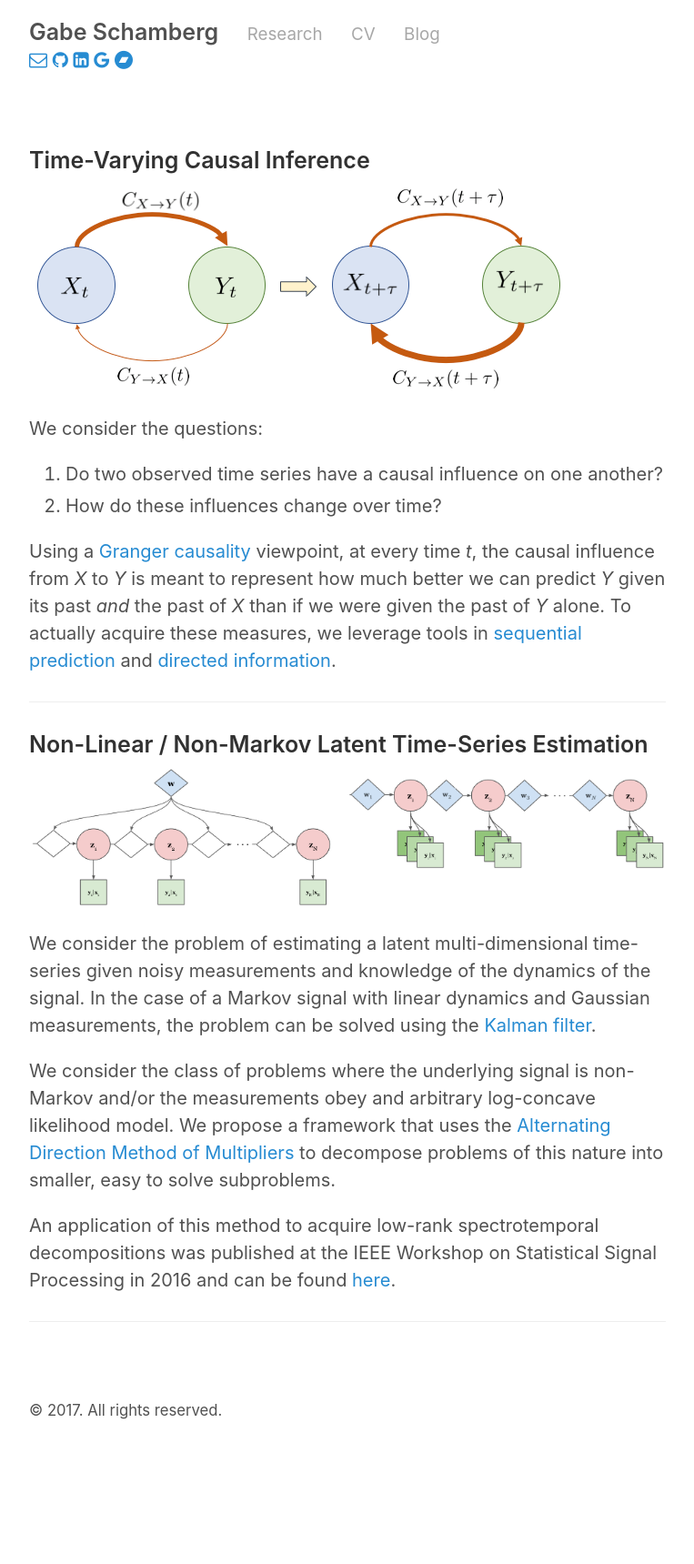
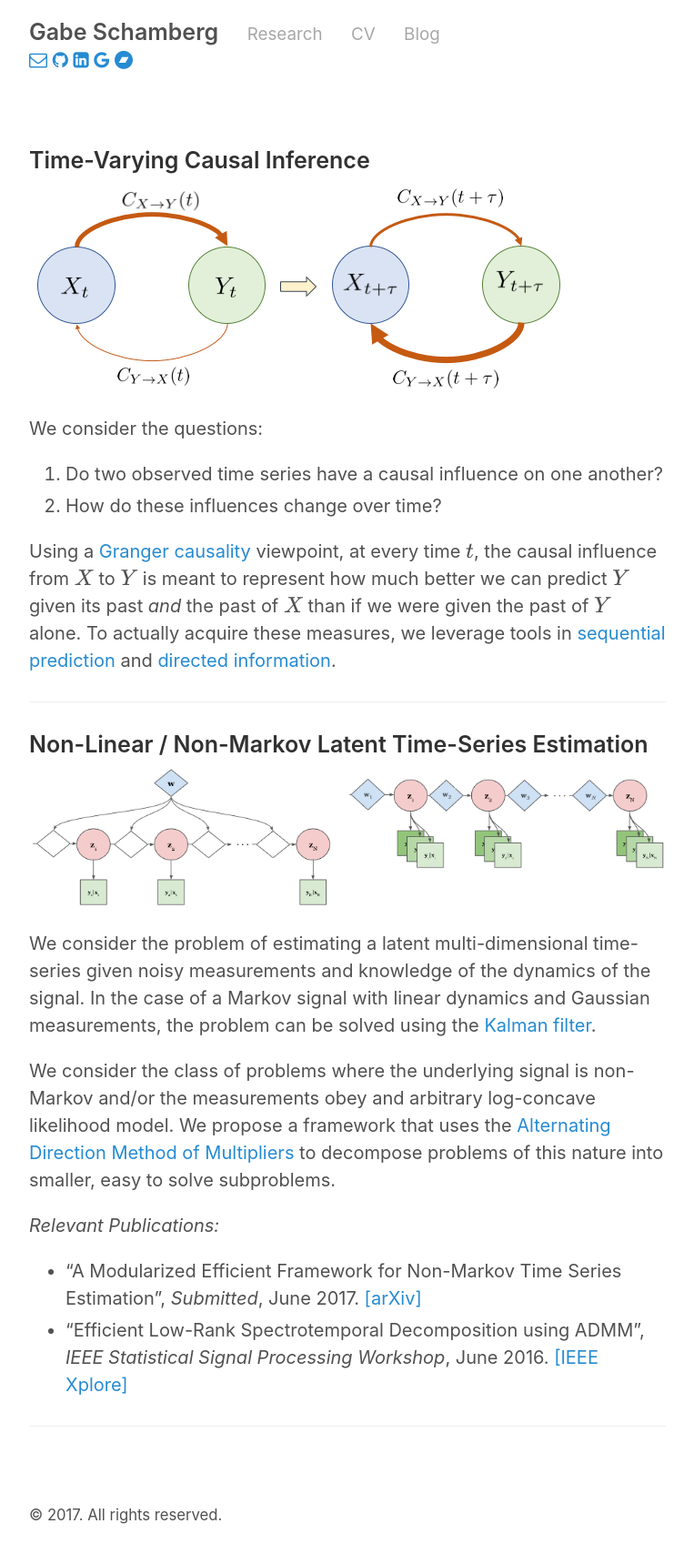
Before and after one commit to gabeschamberg/gabeschamberg.github.io, a Jekyll site: the page built from research.md, in a window 1280 px wide. Shown: the whole page at 91% size, without its empty margins (258-1021 px from the left). Built offline with Jekyll 4.4.1, drawn with Linux system fonts in a browser that asks for light colours; formulas are drawn with MathJax 3; before the commit the page ends 1604 px from its top, so only the background shows below that.

Commit message:
updating research page

```diff
--- a/research.md
+++ b/research.md
@@ -12,7 +12,7 @@ We consider the questions:
 1. Do two observed time series have a causal influence on one another?
 2. How do these influences change over time?
 
-Using a [Granger causality](http://www.scholarpedia.org/article/Granger_causality) viewpoint, at every time *t*, the causal influence from *X* to *Y* is meant to represent how much better we can predict *Y* given its past *and* the past of *X* than if we were given the past of *Y* alone. To actually acquire these measures, we leverage tools in [sequential prediction](https://www.eng.tau.ac.il/~meir/articles/32%20Universal%20Prediction.pdf) and [directed information](http://citeseerx.ist.psu.edu/viewdoc/download?doi=10.1.1.36.5688&rep=rep1&type=pdf).
+Using a [Granger causality](http://www.scholarpedia.org/article/Granger_causality) viewpoint, at every time $$t$$, the causal influence from $$X$$ to $$Y$$ is meant to represent how much better we can predict $$Y$$ given its past *and* the past of $$X$$ than if we were given the past of $$Y$$ alone. To actually acquire these measures, we leverage tools in [sequential prediction](https://www.eng.tau.ac.il/~meir/articles/32%20Universal%20Prediction.pdf) and [directed information](http://citeseerx.ist.psu.edu/viewdoc/download?doi=10.1.1.36.5688&rep=rep1&type=pdf).
 
 -----
 
@@ -24,6 +24,9 @@ We consider the problem of estimating a latent multi-dimensional time-series giv
 
 We consider the class of problems where the underlying signal is non-Markov and/or the measurements obey and arbitrary log-concave likelihood model. We propose a framework that uses the [Alternating Direction Method of Multipliers](http://stanford.edu/~boyd/admm.html) to decompose problems of this nature into smaller, easy to solve subproblems.
 
-An application of this method to acquire low-rank spectrotemporal decompositions was published at the IEEE Workshop on Statistical Signal Processing in 2016 and can be found [here](http://ieeexplore.ieee.org/document/7551797/).
+*Relevant Publications:*
+- “A Modularized Efficient Framework for
+Non-Markov Time Series Estimation”, *Submitted*, June 2017. [[arXiv]](https://arxiv.org/abs/1706.04685)
+- “Efficient Low-Rank Spectrotemporal Decomposition using ADMM”, *IEEE Statistical Signal Processing Workshop*, June 2016. [[IEEE Xplore]](http://ieeexplore.ieee.org/document/7551797/)
 
 -----
```
